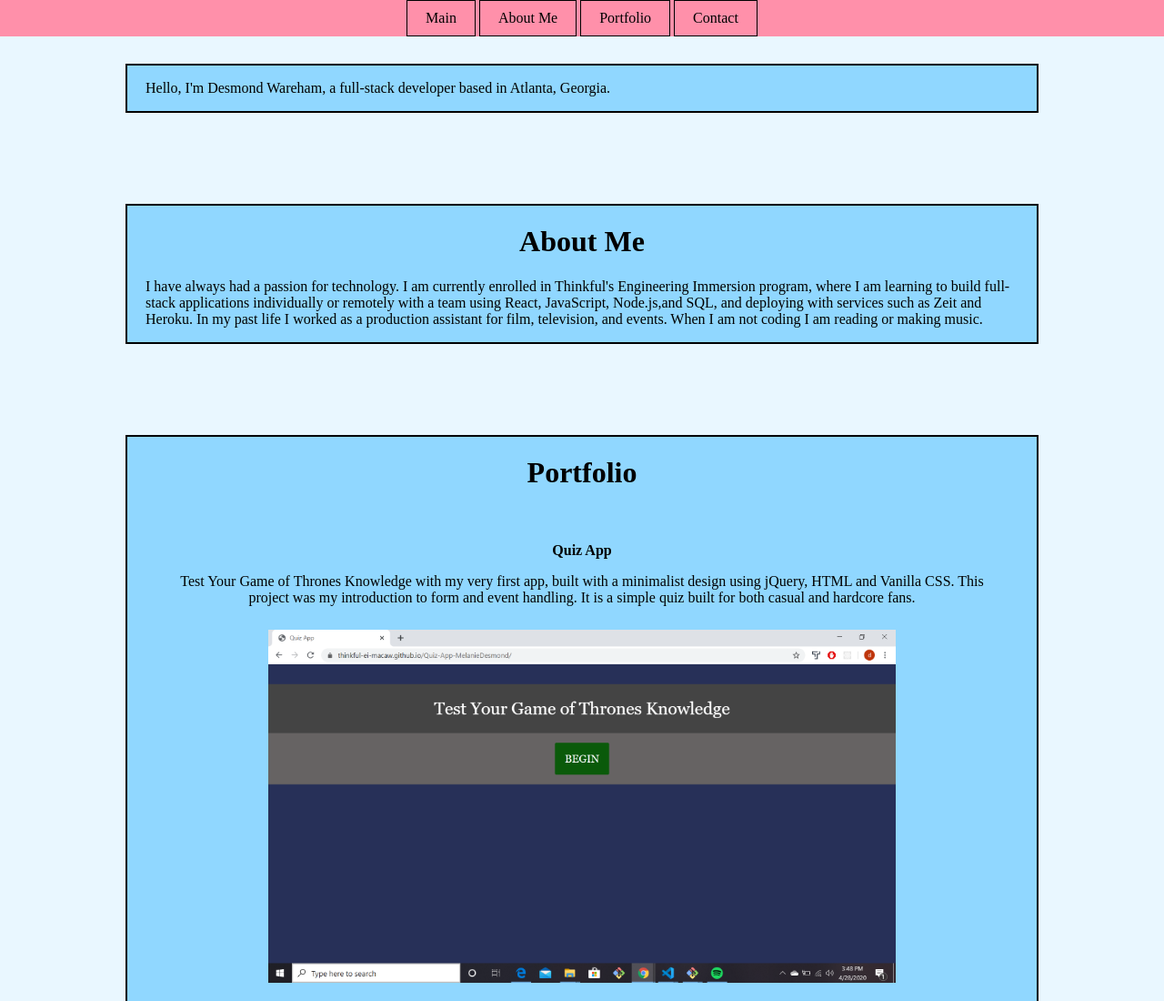
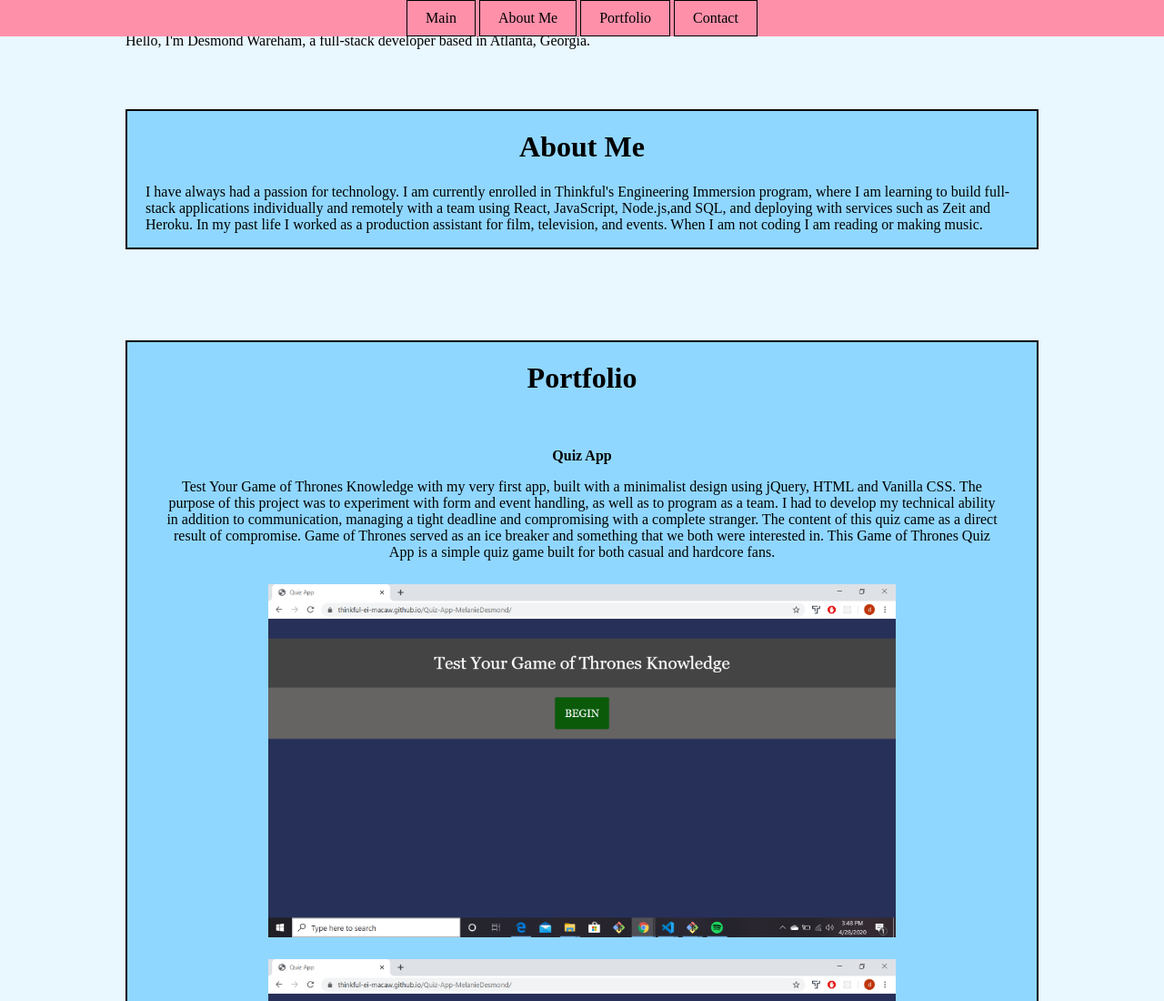
Before and after one commit to thinkful-ei-macaw/final-portolio-dw, a plain HTML site: page index.html in a window 1280 px wide. Shown: the top 1100 px of the page at 91% size. Drawn offline with nearby package versions, Linux system fonts and the light colour scheme.

Commit message:
revisions added

```diff
--- a/index.html
+++ b/index.html
@@ -17,21 +17,21 @@
             </ul>
         </nav>
 
-        <div class="container">
-            <div id="intro">
+        <main class="container">
+            <section id="intro">
 
 
                 <p>
                 Hello, I'm Desmond Wareham, a full-stack developer based in Atlanta, Georgia.
                 </p>
 
-            </div>
+            </section>
 
             <div id="about">
                 <h1 class="text-center">About Me</h1>
 
                 <p>
-                    I have always had a passion for technology. I am currently enrolled in Thinkful's Engineering Immersion program, where I am learning to build full-stack applications individually or remotely with a team using React, JavaScript, Node.js,and SQL, and deploying with services such as Zeit and Heroku. In my past life I worked as a production assistant for film, television, and events. When I am not coding I am reading or making music.
+                    I have always had a passion for technology. I am currently enrolled in Thinkful's Engineering Immersion program, where I am learning to build full-stack applications individually and remotely with a team using React, JavaScript, Node.js,and SQL, and deploying with services such as Zeit and Heroku. In my past life I worked as a production assistant for film, television, and events. When I am not coding I am reading or making music.
                 </p>
 
 
@@ -44,7 +44,7 @@
                 <div class="block text-center">
                     <div>
                         <p><b>Quiz App</b></p>
-                        <p>Test Your Game of Thrones Knowledge with my very first app, built with a minimalist design using jQuery, HTML and Vanilla CSS. This project was my introduction to form and event handling. It is a simple quiz built for both casual and hardcore fans.  </p>
+                        <p>Test Your Game of Thrones Knowledge with my very first app, built with a minimalist design using jQuery, HTML and Vanilla CSS. The purpose of this project was to experiment with form and event handling, as well as to program as a team. I had to develop my technical ability in addition to communication, managing a tight deadline and compromising with a complete stranger. The content of this quiz came as a direct result of compromise. Game of Thrones served as an ice breaker and something that we both were interested in. This Game of Thrones Quiz App is a simple quiz game built for both casual and hardcore fans.  </p>
 
                         <img src="landing-page-screenshot.png" alt="quiz app landing page screenshot">
                         <img src="question-screenshot.png" alt="quiz app question screenshot">
@@ -66,7 +66,7 @@
                     <a href="mailto:desmond.wareham@mail.com" target="_blank">Email Me</a>
                 </p>
             </div>
-        </div>
+        </main>
 
         <script src="https://ajax.googleapis.com/ajax/libs/jquery/3.4.1/jquery.min.js"></script>
         <script>
```
